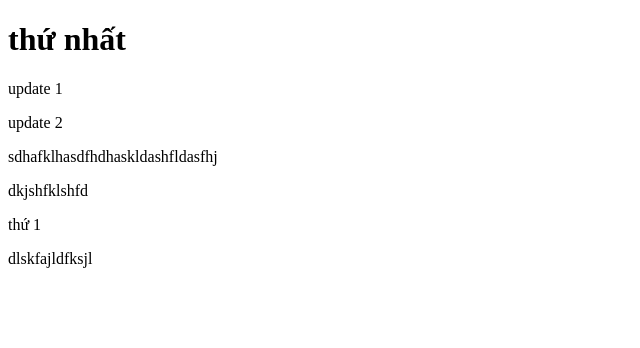
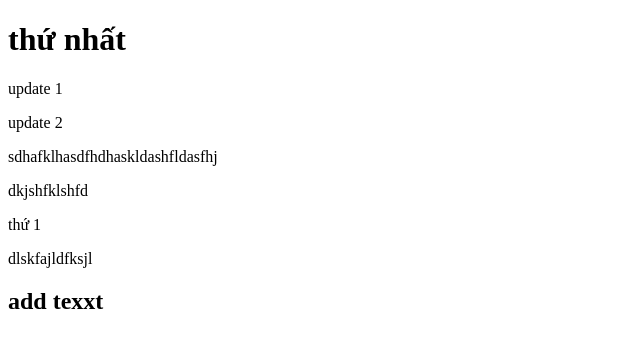
Before and after one commit to DuyTam01/git, a plain HTML site: page index.html in a window 1280 px wide. Shown: the whole page, without its empty margins (0-640 px from the left). Drawn offline with Linux system fonts and the light colour scheme.

Commit message:
add texxt

```diff
--- a/index.html
+++ b/index.html
@@ -20,5 +20,9 @@
     <p>dlskfajldfksjl</p>
 
     </p>
+
+    <h2>add texxt
+
+    </h2>
 </body>
 </html>
```
